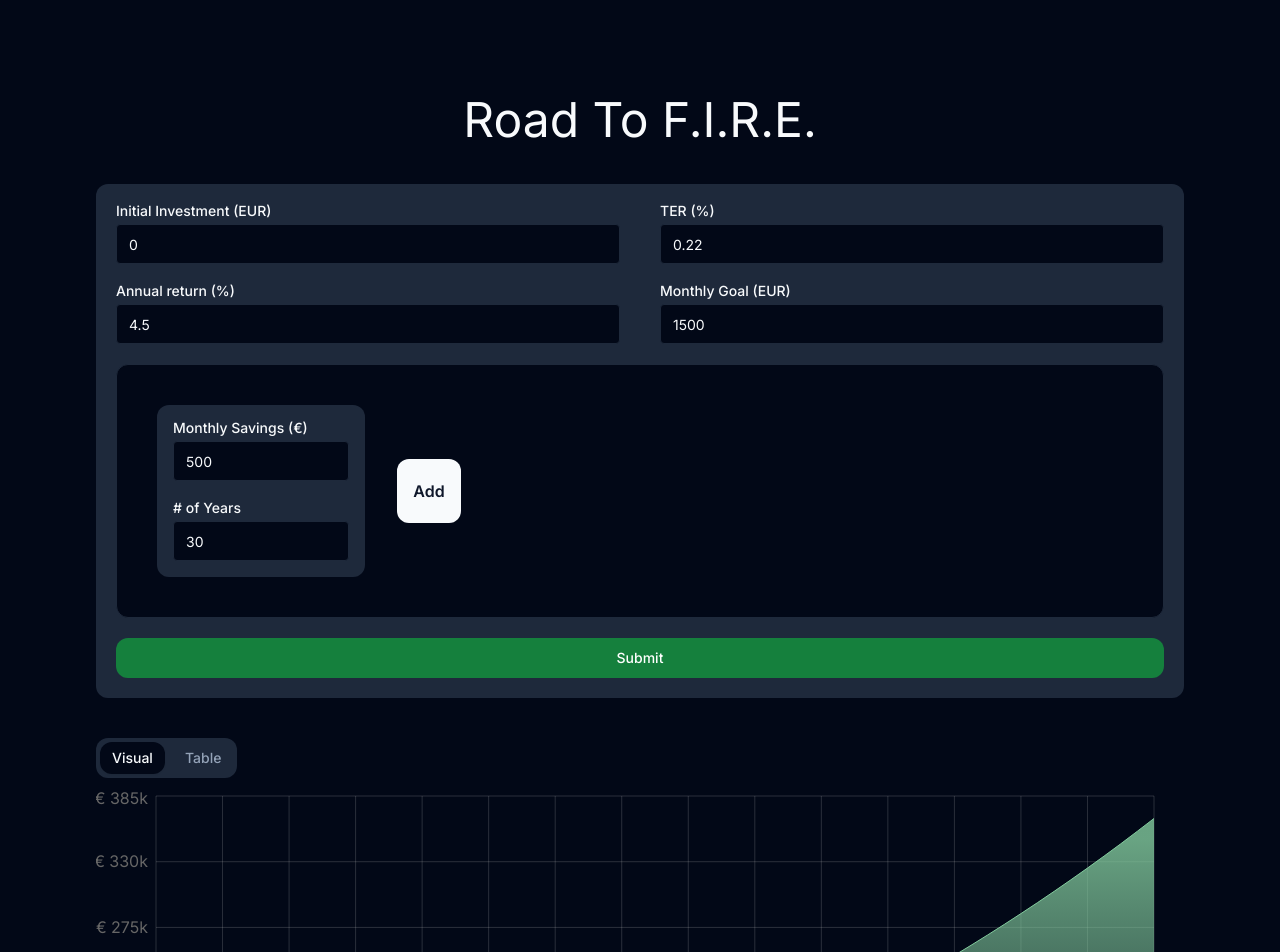
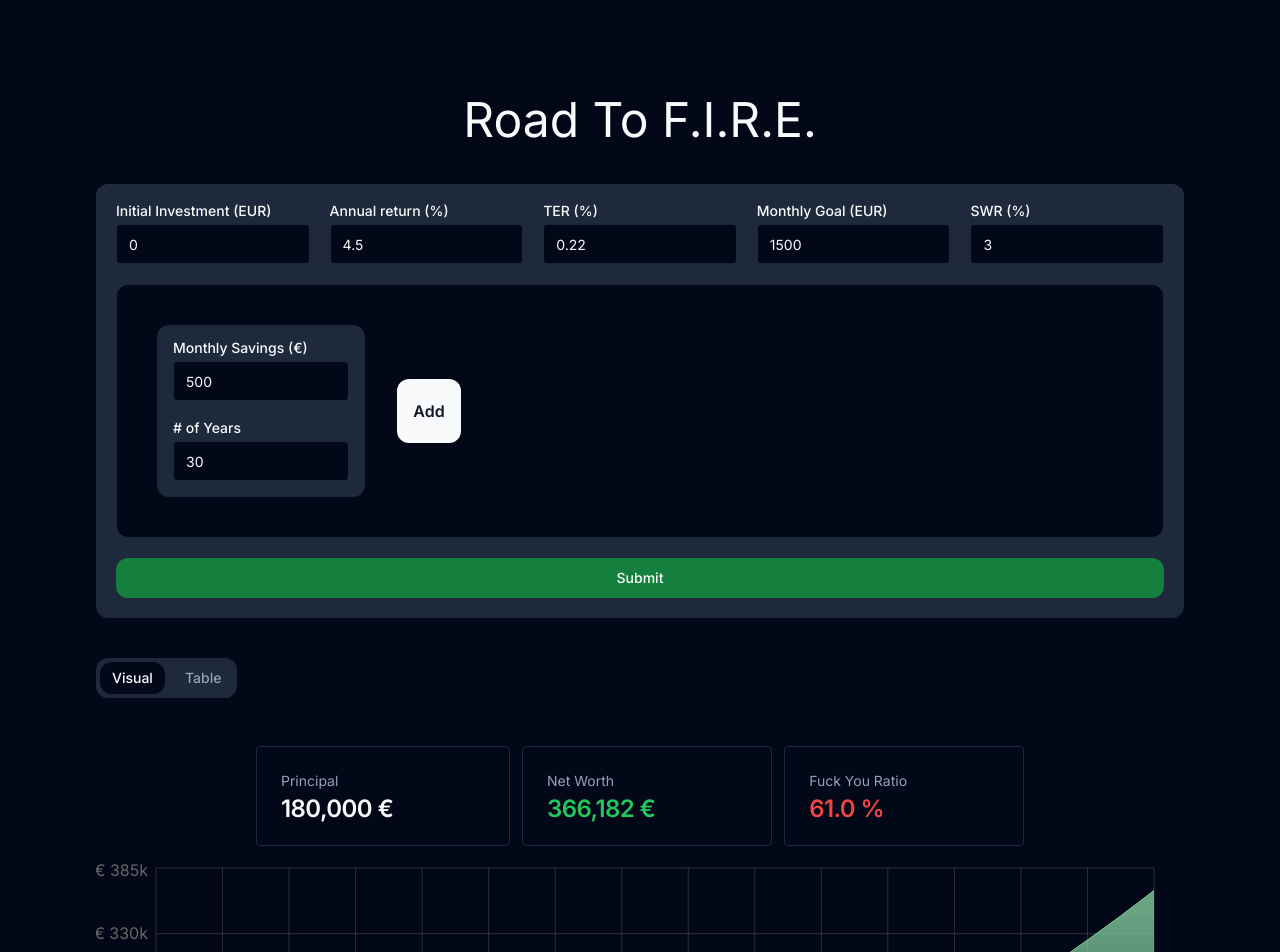
Before and after one commit to MassimoParisi/road-to-fire, a Next.js app: page / in a window 1280 px wide. Shown: the top 952 px of the page. Built offline with nearby package versions, Linux system fonts and the light colour scheme.

Commit message:
info cards

```diff
--- a/app/page.tsx
+++ b/app/page.tsx
@@ -4,12 +4,19 @@ import { Phase, PhaseCard } from "@/components/phase-card";
 import SavingsChart from "@/components/savings-chart";
 import { SavingsTable } from "@/components/savings-table";
 import { Button } from "@/components/ui/button";
+import {
+  Card,
+  CardContent,
+  CardDescription,
+  CardFooter,
+  CardHeader,
+  CardTitle,
+} from "@/components/ui/card";
 import { Input } from "@/components/ui/input";
 import { Label } from "@/components/ui/label";
 import { ScrollArea, ScrollBar } from "@/components/ui/scroll-area";
 import { Tabs, TabsContent, TabsList, TabsTrigger } from "@/components/ui/tabs";
 import { Snapshot, fire } from "@/lib/fire";
-import { ScrollAreaThumb } from "@radix-ui/react-scroll-area";
 import { useState } from "react";
 
 export default function Home() {
@@ -20,7 +27,7 @@ export default function Home() {
   const [monthlyGoal, setMonthlyGoal] = useState("1500");
   const [swr, setSwr] = useState("3");
 
-  console.log(phases);
+  // console.log(phases);
 
   const fuMoney = Math.round(
     parseFloat(monthlyGoal) * 12 * (100 / parseFloat(swr))
@@ -31,6 +38,7 @@ export default function Home() {
     interest: false,
     ter: false,
     monthlyGoal: false,
+    swr: false,
   });
 
   const [data, setData] = useState<Snapshot[]>(
@@ -43,6 +51,10 @@ export default function Home() {
     })
   );
 
+  const finalPrincipal = data[data.length - 1].principal;
+  const finalNetWorth = data[data.length - 1].net_worth;
+  const finalFuRatio = (finalNetWorth * 100) / fuMoney;
+
   const handlePhaseChange = (index: number, updatedPhase: Phase) => {
     const updatedPhases = [...phases];
     updatedPhases[index] = updatedPhase;
@@ -54,8 +66,8 @@ export default function Home() {
       <h1 className="text-5xl">Road To F.I.R.E.</h1>
       <div className="bg-secondary w-full p-5 rounded-xl flex flex-col justify-between gap-5">
         <div className="flex gap-10">
-          <div className="flex flex-col w-full gap-5 whitespace-nowrap justify-center">
-            <div className="flex flex-col gap-1.5">
+          <div className="flex w-full gap-5 whitespace-nowrap justify-center">
+            <div className="flex w-full flex-col gap-1.5">
               <Label htmlFor="initial-nw">Initial Investment (EUR)</Label>
               <Input
                 type="text"
@@ -75,7 +87,7 @@ export default function Home() {
                 }}
               />
             </div>
-            <div className="flex flex-col gap-1.5">
+            <div className="flex w-full flex-col gap-1.5">
               <Label htmlFor="annual return">Annual return (%)</Label>
               <Input
                 type="text"
@@ -95,9 +107,7 @@ export default function Home() {
                 }}
               />
             </div>
-          </div>
-          <div className="flex flex-col w-full gap-5 whitespace-nowrap justify-center">
-            <div className="flex flex-col gap-1.5">
+            <div className="flex w-full flex-col gap-1.5">
               <Label htmlFor="initial-nw">TER (%)</Label>
               <Input
                 type="text"
@@ -115,7 +125,7 @@ export default function Home() {
                 }}
               />
             </div>
-            <div className="flex flex-col gap-1.5">
+            <div className="flex w-full flex-col gap-1.5">
               <Label htmlFor="initial-nw">Monthly Goal (EUR)</Label>
               <Input
                 type="text"
@@ -135,7 +145,28 @@ export default function Home() {
                 }}
               />
             </div>
+            <div className="flex w-full flex-col gap-1.5">
+              <Label htmlFor="initial-nw">SWR (%)</Label>
+              <Input
+                type="text"
+                id="swr"
+                placeholder="3"
+                className={`rounded ${errors.swr && "border border-red-500"}`}
+                value={swr}
+                onChange={(e) => {
+                  setSwr(e.target.value);
+                  if (isFloat(e.target.value)) {
+                    setErrors({ ...errors, swr: false });
+                  } else {
+                    setErrors({ ...errors, swr: true });
+                  }
+                }}
+              />
+            </div>
           </div>
+          {/* <div className="flex w-full gap-5 whitespace-nowrap justify-center">
+
+          </div> */}
         </div>
         <ScrollArea className="border bg-background p-5 rounded-xl flex">
           <div className="flex gap-3 items-center py-5">
@@ -199,9 +230,49 @@ export default function Home() {
             </TabsTrigger>
           </TabsList>
           <TabsContent value="visual">
-            <SavingsChart snapshots={data} fuMoney={fuMoney} />
+            <div className="flex flex-col gap-3 pt-10">
+              <div className="flex gap-3 px-40">
+                <Card className="grow">
+                  <CardHeader>
+                    <CardDescription>Principal</CardDescription>
+                    <CardTitle>
+                      {Intl.NumberFormat().format(finalPrincipal)} €
+                    </CardTitle>
+                  </CardHeader>
+                </Card>
+                <Card className="grow">
+                  <CardHeader>
+                    <CardDescription>Net Worth</CardDescription>
+                    <CardTitle
+                      className={`${
+                        finalFuRatio < 30
+                          ? "text-green-300"
+                          : finalFuRatio < 60
+                          ? "text-green-400"
+                          : "text-green-500"
+                      }`}
+                    >
+                      {Intl.NumberFormat().format(finalNetWorth)} €
+                    </CardTitle>
+                  </CardHeader>
+                </Card>
+                <Card className="grow">
+                  <CardHeader>
+                    <CardDescription>Fuck You Ratio</CardDescription>
+                    <CardTitle
+                      className={`${
+                        finalFuRatio > 100 ? "text-green-500" : "text-red-500"
+                      }`}
+                    >
+                      {finalFuRatio.toFixed(1)} %
+                    </CardTitle>
+                  </CardHeader>
+                </Card>
+              </div>
+              <SavingsChart snapshots={data} fuMoney={fuMoney} />
+            </div>
           </TabsContent>
-          <TabsContent value="table">
+          <TabsContent value="table" className="pt-10">
             <SavingsTable snapshots={data} />
           </TabsContent>
         </Tabs>
--- /dev/null
+++ b/components/ui/card.tsx
@@ -0,0 +1,86 @@
+import * as React from "react";
+
+import { cn } from "@/lib/utils";
+
+const Card = React.forwardRef<
+  HTMLDivElement,
+  React.HTMLAttributes<HTMLDivElement>
+>(({ className, ...props }, ref) => (
+  <div
+    ref={ref}
+    className={cn(
+      "border bg-card text-card-foreground shadow-sm rounded h-min",
+      className
+    )}
+    {...props}
+  />
+));
+Card.displayName = "Card";
+
+const CardHeader = React.forwardRef<
+  HTMLDivElement,
+  React.HTMLAttributes<HTMLDivElement>
+>(({ className, ...props }, ref) => (
+  <div
+    ref={ref}
+    className={cn("flex flex-col space-y-1.5 p-6", className)}
+    {...props}
+  />
+));
+CardHeader.displayName = "CardHeader";
+
+const CardTitle = React.forwardRef<
+  HTMLParagraphElement,
+  React.HTMLAttributes<HTMLHeadingElement>
+>(({ className, ...props }, ref) => (
+  <h3
+    ref={ref}
+    className={cn(
+      "text-2xl font-semibold leading-none tracking-tight",
+      className
+    )}
+    {...props}
+  />
+));
+CardTitle.displayName = "CardTitle";
+
+const CardDescription = React.forwardRef<
+  HTMLParagraphElement,
+  React.HTMLAttributes<HTMLParagraphElement>
+>(({ className, ...props }, ref) => (
+  <p
+    ref={ref}
+    className={cn("text-sm text-muted-foreground", className)}
+    {...props}
+  />
+));
+CardDescription.displayName = "CardDescription";
+
+const CardContent = React.forwardRef<
+  HTMLDivElement,
+  React.HTMLAttributes<HTMLDivElement>
+>(({ className, ...props }, ref) => (
+  <div ref={ref} className={cn("p-6 pt-0", className)} {...props} />
+));
+CardContent.displayName = "CardContent";
+
+const CardFooter = React.forwardRef<
+  HTMLDivElement,
+  React.HTMLAttributes<HTMLDivElement>
+>(({ className, ...props }, ref) => (
+  <div
+    ref={ref}
+    className={cn("flex items-center p-6 pt-0", className)}
+    {...props}
+  />
+));
+CardFooter.displayName = "CardFooter";
+
+export {
+  Card,
+  CardContent,
+  CardDescription,
+  CardFooter,
+  CardHeader,
+  CardTitle,
+};
--- a/lib/fire.ts
+++ b/lib/fire.ts
@@ -24,7 +24,7 @@ export function fire({
   const monthlyInterestRate = yearlyInterestRate / 12;
   const initialNetWorth = initialValue;
 
-  console.log("we want to reach FU = ", fuMoney);
+  // console.log("we want to reach FU = ", fuMoney);
 
   // const phases = [
   //   [1000, 5],
```
